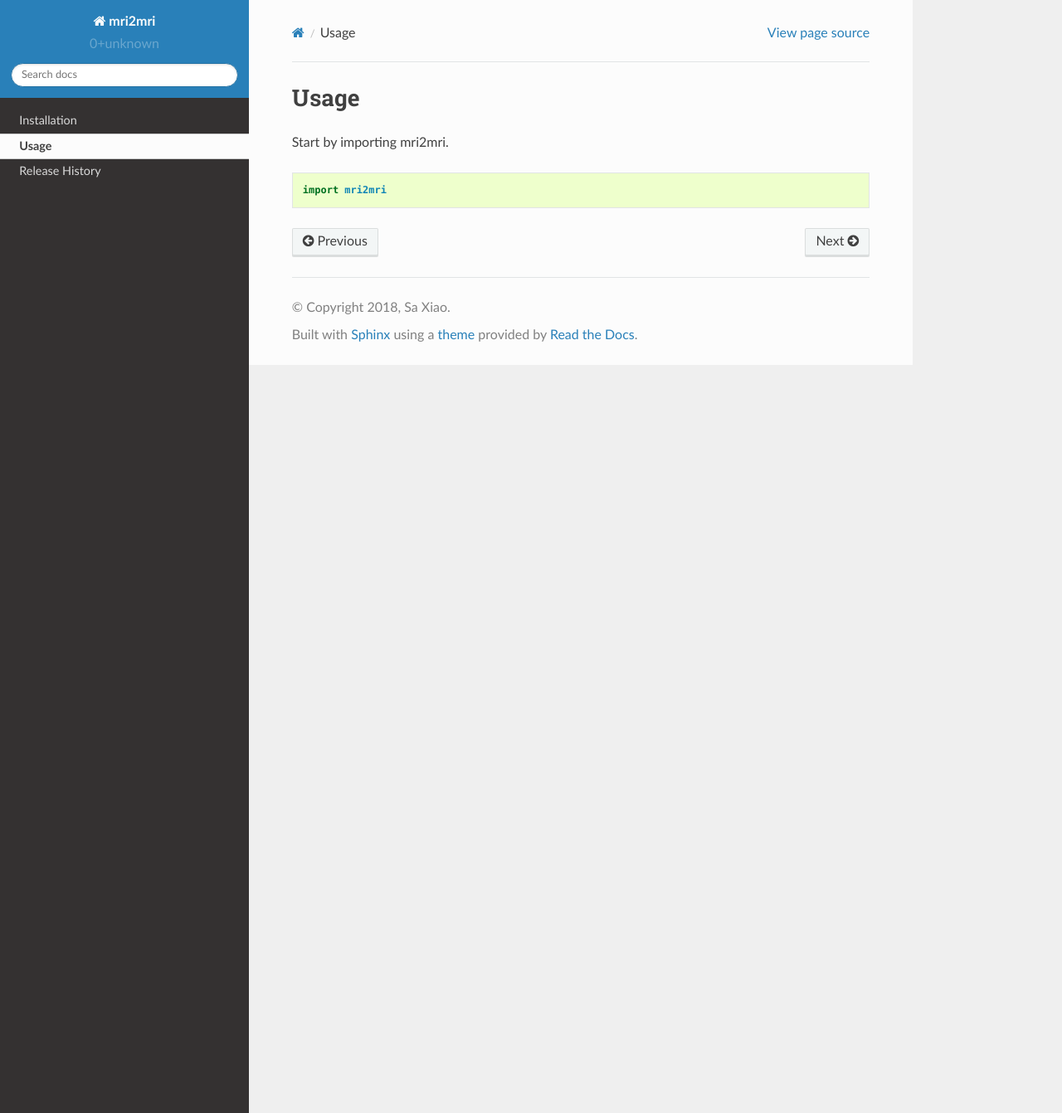
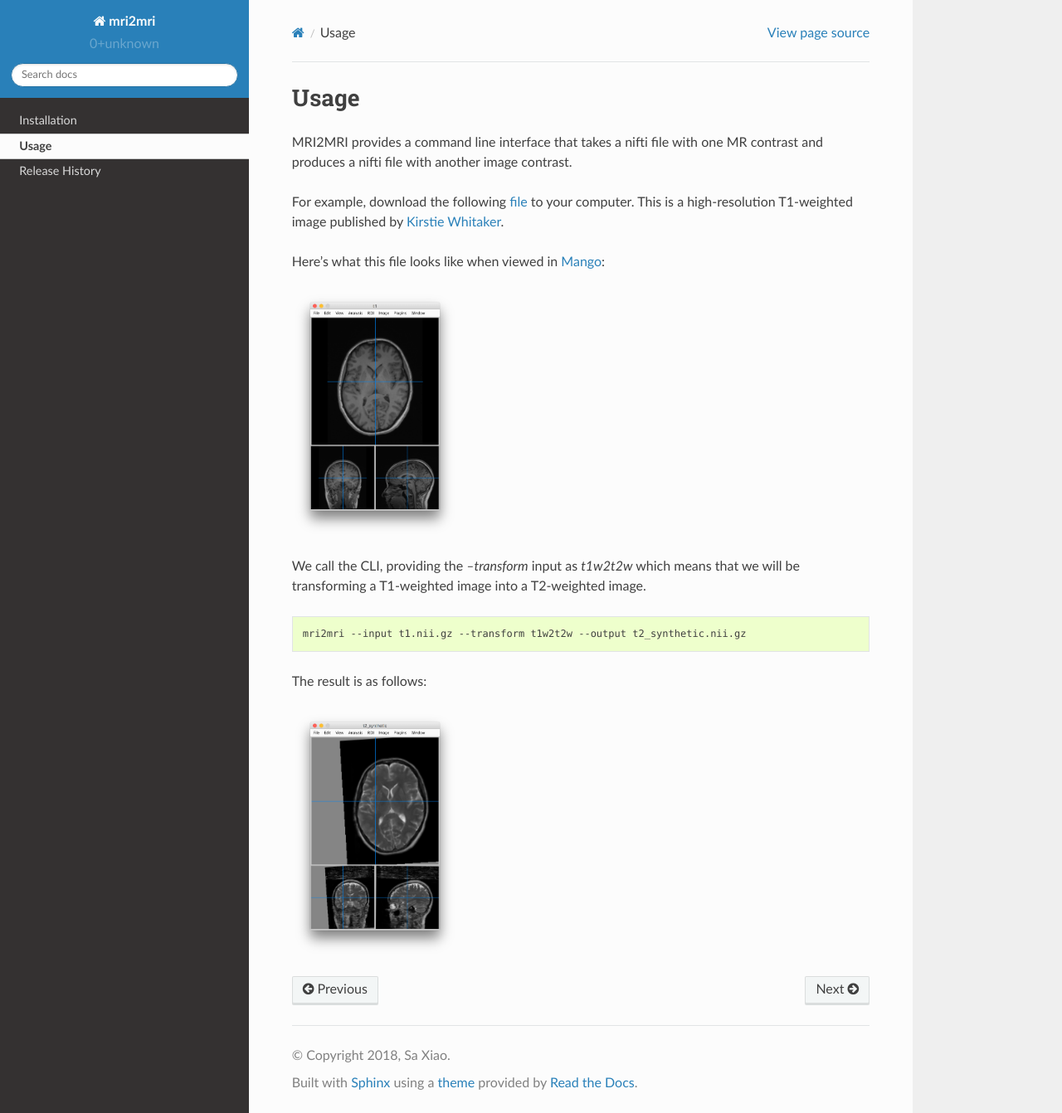
Before and after one commit to uw-biomedical-ml/mri2mri, a Sphinx documentation site: the page built from docs/source/usage.rst, in a window 1280 px wide and 1342 px high. Shown: the whole window at 83% size. Built offline with Sphinx 7.4.7 and the Read the Docs theme 2.0.0, drawn with Linux system fonts in a browser that asks for light colours.

```diff
--- a/README.rst
+++ b/README.rst
@@ -12,7 +12,7 @@ mri2mri
 convert one type of MRI to another
 
 * Free software: 3-clause BSD license
-* Documentation: (COMING SOON!) https://uw-biomedical-ml.github.io/mri2mri.
+* Documentation: https://uw-biomedical-ml.github.io/mri2mri.
 
 Installation
 ------------
--- a/docs/source/usage.rst
+++ b/docs/source/usage.rst
@@ -2,8 +2,27 @@
 Usage
 =====
 
-Start by importing mri2mri.
+MRI2MRI provides a command line interface that takes a nifti file with
+one MR contrast and produces a nifti file with another image contrast.
 
-.. code-block:: python
+For example, download the following `file <https://figshare.com/articles/High_resolution_t1_weighted_image/848608>`_
+to your computer. This is a high-resolution T1-weighted image published by
+`Kirstie Whitaker <https://whitakerlab.github.io/>`_.
 
-    import mri2mri
+Here's what this file looks like when viewed in `Mango <http://ric.uthscsa.edu/mango/mango.html>`_:
+
+.. image:: _static/orig_t1.png
+   :width: 200px
+
+We call the CLI, providing the `--transform` input as `t1w2t2w` which means that we will be
+transforming a T1-weighted image into a T2-weighted image.
+
+
+.. code-block:: bash
+
+    mri2mri --input t1.nii.gz --transform t1w2t2w --output t2_synthetic.nii.gz
+
+The result is as follows:
+
+.. image:: _static/synthetic_t2.png
+   :width: 200px
--- a/requirements.txt
+++ b/requirements.txt
@@ -4,3 +4,4 @@ nilearn
 sklearn
 torch
 torchvision
+scipy
```
Also changed, not shown: docs/source/index.rst (+6 -6 lines), docs/source/installation.rst (+15 -2 lines), docs/source/_static/orig_t1.png (added), docs/source/_static/synthetic_t2.png (added), 6 other files.
